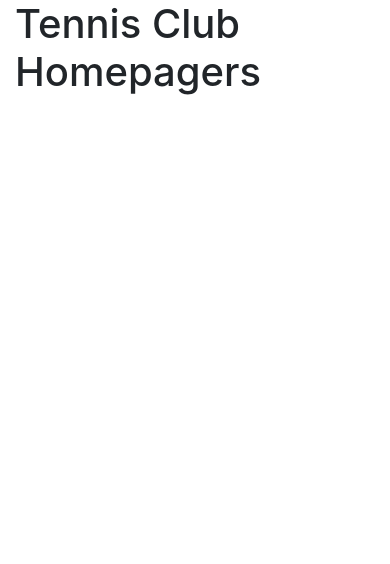
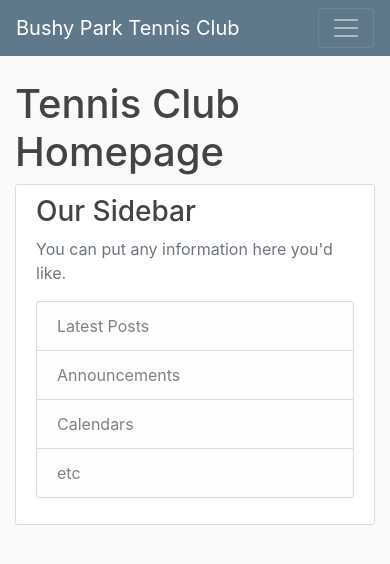
Before and after one commit to LewisMDillon/bushy-park-tennis-club-ld, a Django app: page / in a window 390 px wide. Shown: the top 564 px of the page. Run offline with Django 3.2, Linux system fonts and the light colour scheme; data that the repository does not hold is empty; some libraries are stand-ins or nearby versions.

Commit message:
Add basic layout, navigation & styling to homepage

```diff
--- /dev/null
+++ b/website/static/website/main.css
@@ -0,0 +1,84 @@
+body {
+  background: #fafafa;
+  color: #333333;
+  margin-top: 5rem;
+}
+
+h1, h2, h3, h4, h5, h6 {
+  color: #444444;
+}
+
+ul {
+  margin: 0;
+}
+
+.bg-steel {
+  background-color: #5f788a;
+}
+
+.site-header .navbar-nav .nav-link {
+  color: #cbd5db;
+}
+
+.site-header .navbar-nav .nav-link:hover {
+  color: #ffffff;
+}
+
+.site-header .navbar-nav .nav-link.active {
+  font-weight: 500;
+}
+
+.content-section {
+  background: #ffffff;
+  padding: 10px 20px;
+  border: 1px solid #dddddd;
+  border-radius: 3px;
+  margin-bottom: 20px;
+}
+
+.article-title {
+  color: #444444;
+}
+
+a.article-title:hover {
+  color: #428bca;
+  text-decoration: none;
+}
+
+.article-content {
+  white-space: pre-line;
+}
+
+.article-img {
+  height: 65px;
+  width: 65px;
+  margin-right: 16px;
+}
+
+.article-metadata {
+  padding-bottom: 1px;
+  margin-bottom: 4px;
+  border-bottom: 1px solid #e3e3e3
+}
+
+.article-metadata a:hover {
+  color: #333;
+  text-decoration: none;
+}
+
+.article-svg {
+  width: 25px;
+  height: 25px;
+  vertical-align: middle;
+}
+
+.account-img {
+  height: 125px;
+  width: 125px;
+  margin-right: 20px;
+  margin-bottom: 16px;
+}
+
+.account-heading {
+  font-size: 2.5rem;
+}
--- a/website/templates/website/base.html
+++ b/website/templates/website/base.html
@@ -1,5 +1,7 @@
+{% load static %}
 <!DOCTYPE html>
 <html lang="en">
+
 <head>
 
     <!-- Required meta tags -->
@@ -7,24 +9,76 @@
     <meta name="viewport" content="width=device-width, initial-scale=1, shrink-to-fit=no">
 
     <!-- Bootstrap CSS -->
-    <link rel="stylesheet" href="https://cdn.jsdelivr.net/npm/bootstrap@4.0.0/dist/css/bootstrap.min.css" integrity="sha384-Gn5384xqQ1aoWXA+058RXPxPg6fy4IWvTNh0E263XmFcJlSAwiGgFAW/dAiS6JXm" crossorigin="anonymous">
+    <link rel="stylesheet" href="https://cdn.jsdelivr.net/npm/bootstrap@4.0.0/dist/css/bootstrap.min.css"
+        integrity="sha384-Gn5384xqQ1aoWXA+058RXPxPg6fy4IWvTNh0E263XmFcJlSAwiGgFAW/dAiS6JXm" crossorigin="anonymous">
+
+    <link rel="stylesheet" href="{% static 'website/main.css' %}">
+
+
 
     <meta charset="UTF-8">
     <meta name="viewport" content="width=device-width, initial-scale=1.0">
     {% if title %}
-        <title>Bushy Park Tennis Club - {{ title }}</title>
+    <title>Bushy Park Tennis Club - {{ title }}</title>
     {% else %}
-        <title>Bushy Park Tennis Club</title>
+    <title>Bushy Park Tennis Club</title>
     {% endif %}
 </head>
+
 <body>
+    <header class="site-header">
+        <nav class="navbar navbar-expand-md navbar-dark bg-steel fixed-top">
+            <div class="container">
+                <a class="navbar-brand mr-4" href="/">Bushy Park Tennis Club</a>
+                <button class="navbar-toggler" type="button" data-toggle="collapse" data-target="#navbarToggle"
+                    aria-controls="navbarToggle" aria-expanded="false" aria-label="Toggle navigation">
+                    <span class="navbar-toggler-icon"></span>
+                </button>
+                <div class="collapse navbar-collapse" id="navbarToggle">
+                    <div class="navbar-nav mr-auto">
+                        <a class="nav-item nav-link" href="{% url 'website-home' %}">Home</a>
+                        <a class="nav-item nav-link" href="{% url 'website-about' %}">About</a>
+                    </div>
+                    <!-- Navbar Right Side -->
+                    <div class="navbar-nav">
+                        <a class="nav-item nav-link" href="#">Login</a>
+                        <a class="nav-item nav-link" href="#">Register</a>
+                    </div>
+                </div>
+            </div>
+        </nav>
+    </header>
 
-    <div class="container">
-        {% block content %}{% endblock %}
-    </div>
+    <main role="main" class="container">
+        <div class="row">
+            <div class="col-md-8">
+                {% block content %}{% endblock %}
+            </div>
+            <div class="col-md-4">
+                <div class="content-section">
+                    <h3>Our Sidebar</h3>
+                    <p class='text-muted'>You can put any information here you'd like.
+                        <ul class="list-group">
+                            <li class="list-group-item list-group-item-light">Latest Posts</li>
+                            <li class="list-group-item list-group-item-light">Announcements</li>
+                            <li class="list-group-item list-group-item-light">Calendars</li>
+                            <li class="list-group-item list-group-item-light">etc</li>
+                        </ul>
+                    </p>
+                </div>
+            </div>
+        </div>
+    </main>
 
-    <script src="https://code.jquery.com/jquery-3.2.1.slim.min.js" integrity="sha384-KJ3o2DKtIkvYIK3UENzmM7KCkRr/rE9/Qpg6aAZGJwFDMVNA/GpGFF93hXpG5KkN" crossorigin="anonymous"></script>
-    <script src="https://cdn.jsdelivr.net/npm/popper.js@1.12.9/dist/umd/popper.min.js" integrity="sha384-ApNbgh9B+Y1QKtv3Rn7W3mgPxhU9K/ScQsAP7hUibX39j7fakFPskvXusvfa0b4Q" crossorigin="anonymous"></script>
-    <script src="https://cdn.jsdelivr.net/npm/bootstrap@4.0.0/dist/js/bootstrap.min.js" integrity="sha384-JZR6Spejh4U02d8jOt6vLEHfe/JQGiRRSQQxSfFWpi1MquVdAyjUar5+76PVCmYl" crossorigin="anonymous"></script>
+    <script src="https://code.jquery.com/jquery-3.2.1.slim.min.js"
+        integrity="sha384-KJ3o2DKtIkvYIK3UENzmM7KCkRr/rE9/Qpg6aAZGJwFDMVNA/GpGFF93hXpG5KkN" crossorigin="anonymous">
+    </script>
+    <script src="https://cdn.jsdelivr.net/npm/popper.js@1.12.9/dist/umd/popper.min.js"
+        integrity="sha384-ApNbgh9B+Y1QKtv3Rn7W3mgPxhU9K/ScQsAP7hUibX39j7fakFPskvXusvfa0b4Q" crossorigin="anonymous">
+    </script>
+    <script src="https://cdn.jsdelivr.net/npm/bootstrap@4.0.0/dist/js/bootstrap.min.js"
+        integrity="sha384-JZR6Spejh4U02d8jOt6vLEHfe/JQGiRRSQQxSfFWpi1MquVdAyjUar5+76PVCmYl" crossorigin="anonymous">
+    </script>
 </body>
+
 </html>
--- a/website/templates/website/home.html
+++ b/website/templates/website/home.html
@@ -1,10 +1,17 @@
 {% extends 'website/base.html' %}
 {% block content %}
-    <h1>Tennis Club Homepagers</h1>
+    <h1>Tennis Club Homepage</h1>
     {% for post in posts %}
-        <h2>{{ post.title }}</h2>
-        <p>By {{ post.author }} on {{ post.date_posted }}</p>
-        <p>{{ post.content }}</p>
+        <article class="media content-section">
+            <div class="media-body">
+                <div class="article-metadata">
+                    <a class="mr-2" href="#">{{ post.author }}</a>
+                    <small class="text-muted">{{ post.date_posted }}</small>
+                </div>
+                <h2><a class="article-title" href="#">{{ post.title }}</a></h2>
+                <p class="article-content">{{ post.content }}</p>
+            </div>
+        </article>
     {% endfor %}
     <h2></h2>
 {% endblock content %}
```
Also changed, not shown: tennisclub/settings.py (+5 -5 lines).
